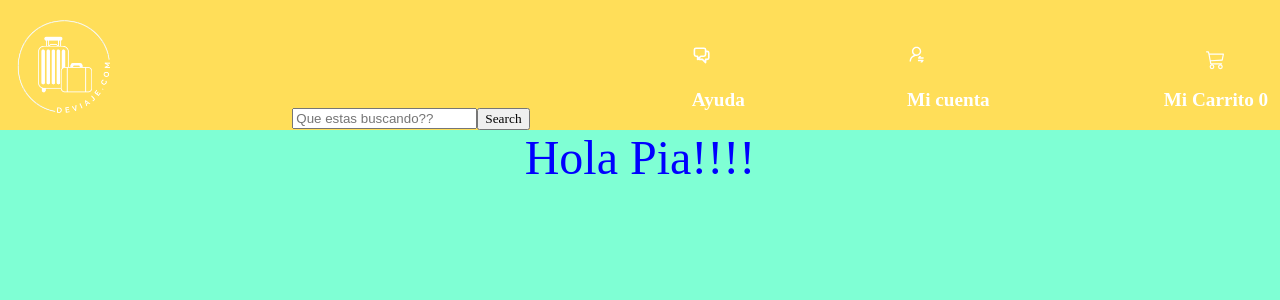
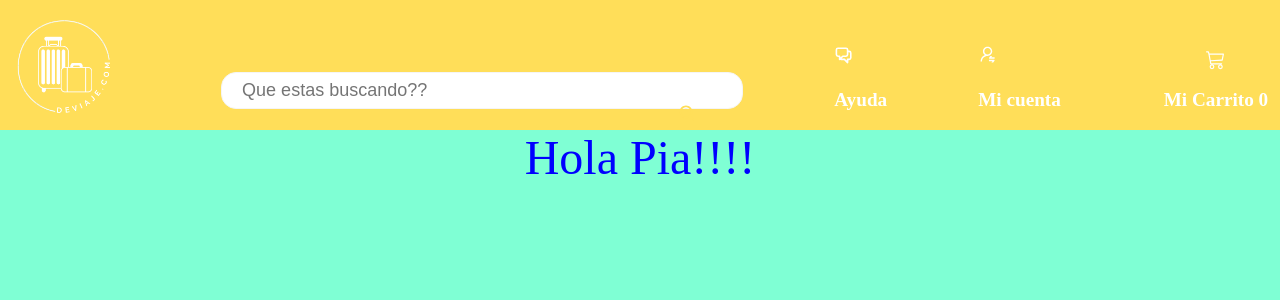
Before and after one commit to Mpiafe/Zare-ecommerce-con-react, a React (Vite) app: page / in a window 1280 px wide. Shown: the top 300 px of the page. Built offline with nearby package versions, Linux system fonts and the light colour scheme.

Commit message:
ultimos cambios ok

```diff
--- a/index.html
+++ b/index.html
@@ -2,7 +2,7 @@
 <html lang="en">
   <head>
     <meta charset="UTF-8" />
-    <link rel="icon" href="/Mi-Tienda/public/images/logoViaje.png"/>
+    <link rel="icon" href="/Mi-Tienda/public/images/favicon.png"/>
 
     <meta name="viewport" content="width=device-width, initial-scale=1.0" />
 
--- a/src/App.css
+++ b/src/App.css
@@ -1,5 +1,5 @@
 body{
     background-color: aquamarine;
-    margin:0%;
+    margin:15%;
     padding-right: 0%;
 }
--- a/src/components/NavBar/NavBar.jsx
+++ b/src/components/NavBar/NavBar.jsx
@@ -2,6 +2,7 @@ import  "./navBar.css";
 import { HiOutlineChatAlt2 }  from 'react-icons/hi';
 import { AiOutlineUserSwitch }from 'react-icons/ai';
 import CartWidget from "../CartWidget/CartWidget";
+import { BiSearchAlt }  from 'react-icons/bi';
 
 
 
@@ -13,9 +14,11 @@ const NavBar = () => {
      <img className="logo" src="/images/NuevoLogo.png"/>
 
 
-       <form className="search">
-        <input type="search"  placeholder="Que estas buscando??"/>
-        <button className="btn" type="submit" >Search</button>
+     <form className="buscar">
+        <input type="text"  placeholder="Que estas buscando??"/>
+        <div className="btn">
+          <BiSearchAlt/>
+        </div>
        </form>
 
        <div className="Ayuda">
--- a/src/components/NavBar/navBar.css
+++ b/src/components/NavBar/navBar.css
@@ -8,20 +8,34 @@
     padding:0%;
     color:white;
     width: 100%;
-    height: 60%;
+    height: 100%;
     font-size: 1.2rem;
     font-family:'Poppins, sans-serif';
     font-weight: bold;
 }
 
+.buscar input{
+
+    width: 480px;
+    height: 35px;
+    padding: 0 20px;
+    font-size: 18px;
+    border-style:none ;
+    border-color: white;
+    border: 1px solid whitesmoke;
+    border-radius: 15px;
+    margin-top: 5%;
+    margin-bottom: 4%;
+}
 
 .btn{
-
-    font-family: 'Poppins, sans-serif';
-}
-.search{
-    border-radius: 15%;
-    margin-top: 2%;
+    position:absolute;
+    top:13%;
+    left: 53%;
+    right:62% ;
+    color:#ffde59;
+    width: 55px;
+    height: 55px;
 }
 .logo{
 
```
Also changed, not shown: public/images/favicon.png (added).
